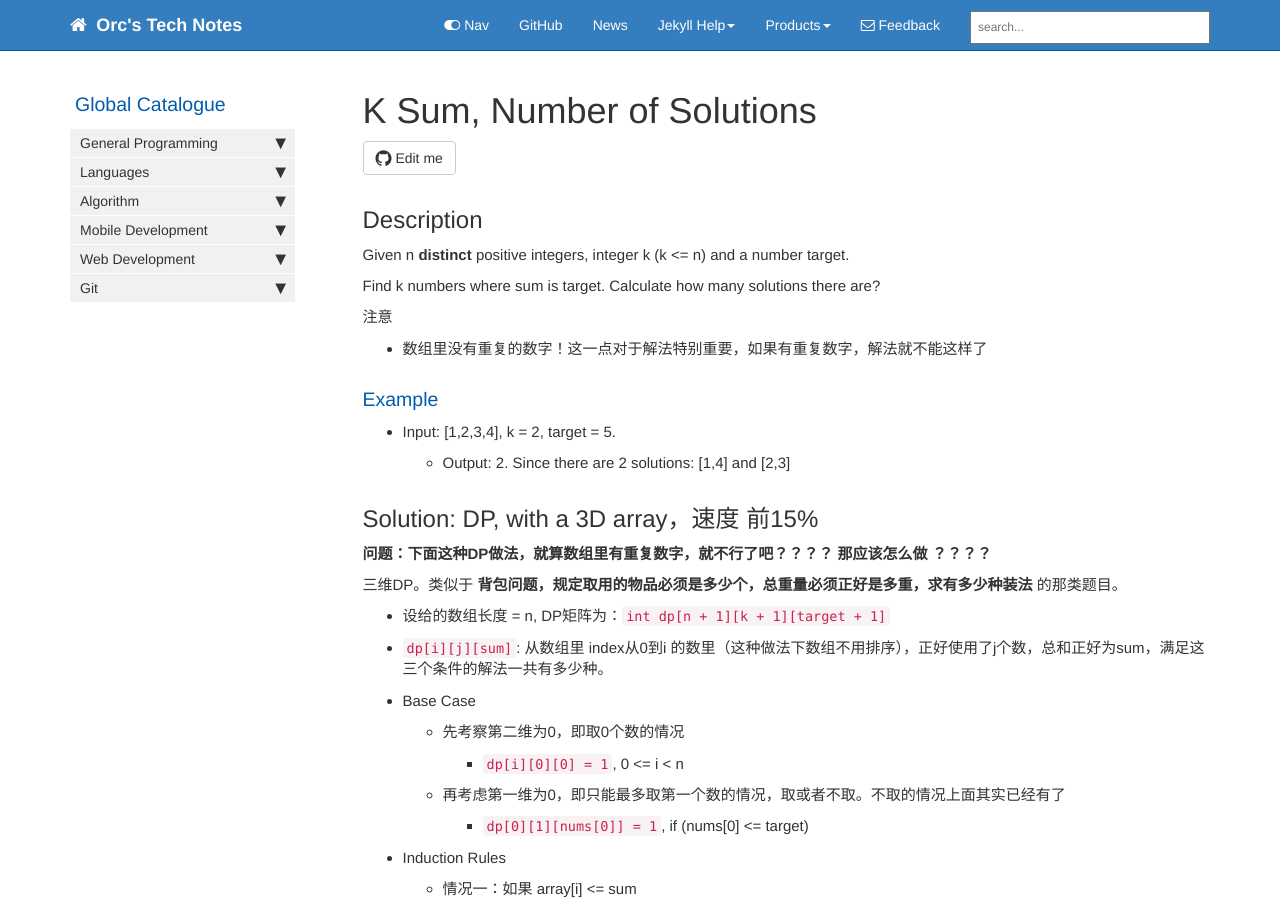
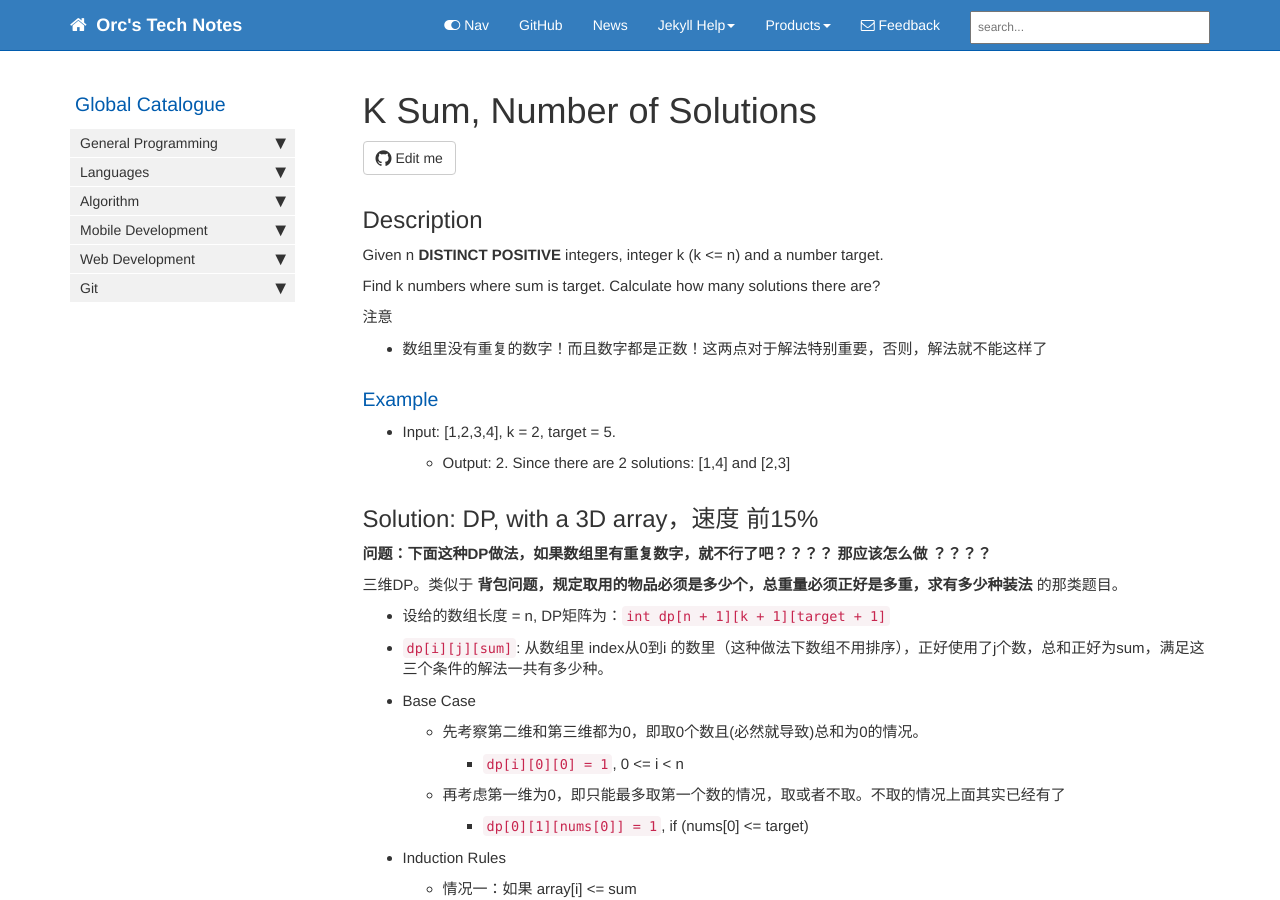
Before and after one commit to HungryOrc/hungryorc.github.io, a Jekyll site: the page built from pages/algorithm/algorithm_k_sum_number_of_solutions.md, in a window 1280 px wide and 900 px high. Built offline with Jekyll 4.4.1, drawn with Linux system fonts in a browser that asks for light colours; nearby versions of some CDN libraries; comment, search, counter and statistics services are not loaded.

Commit message:
Update algorithm_k_sum_number_of_solutions.md

```diff
--- a/pages/algorithm/algorithm_k_sum_number_of_solutions.md
+++ b/pages/algorithm/algorithm_k_sum_number_of_solutions.md
@@ -10,12 +10,12 @@ toc: false
 ---
 
 ## Description
-Given n **distinct** positive integers, integer k (k <= n) and a number target.
+Given n **DISTINCT** **POSITIVE** integers, integer k (k <= n) and a number target.
 
 Find k numbers where sum is target. Calculate how many solutions there are?
 
 注意
-* 数组里没有重复的数字！这一点对于解法特别重要，如果有重复数字，解法就不能这样了
+* 数组里没有重复的数字！而且数字都是正数！这两点对于解法特别重要，否则，解法就不能这样了
 
 ### Example
 * Input: [1,2,3,4], k = 2, target = 5.
@@ -23,13 +23,13 @@ Find k numbers where sum is target. Calculate how many solutions there are?
 
 ## Solution: DP, with a 3D array，速度 前15%
 
-**问题：下面这种DP做法，就算数组里有重复数字，就不行了吧？？？？ 那应该怎么做 ？？？？**
+**问题：下面这种DP做法，如果数组里有重复数字，就不行了吧？？？？ 那应该怎么做 ？？？？**
 
 三维DP。类似于 **背包问题，规定取用的物品必须是多少个，总重量必须正好是多重，求有多少种装法** 的那类题目。
 * 设给的数组长度 = n, DP矩阵为：`int dp[n + 1][k + 1][target + 1]`
 * `dp[i][j][sum]`: 从数组里 index从0到i 的数里（这种做法下数组不用排序），正好使用了j个数，总和正好为sum，满足这三个条件的解法一共有多少种。
 * Base Case
-  * 先考察第二维为0，即取0个数的情况
+  * 先考察第二维和第三维都为0，即取0个数且(必然就导致)总和为0的情况。
     * `dp[i][0][0] = 1`, 0 <= i < n
   * 再考虑第一维为0，即只能最多取第一个数的情况，取或者不取。不取的情况上面其实已经有了
     * `dp[0][1][nums[0]] = 1`, if (nums[0] <= target)
```
